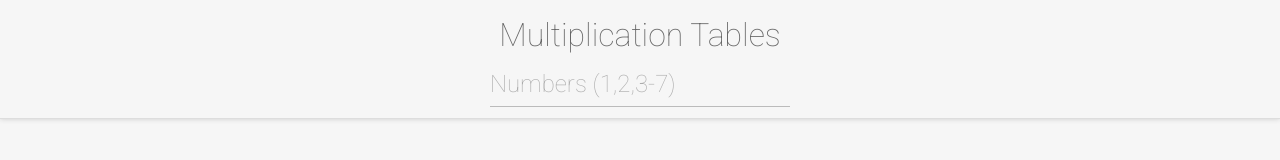
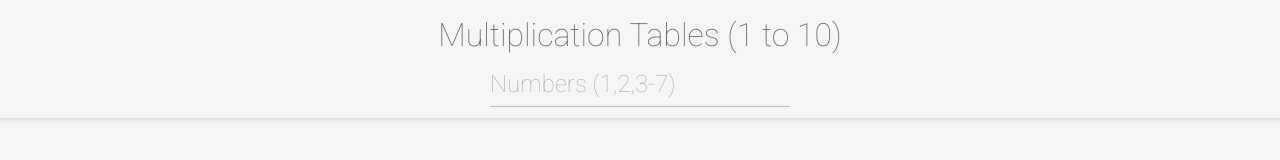
Before and after one commit to journeymanavi/multiplication-tables, a website: page www/index.html in a window 1280 px wide. Drawn offline with Linux system fonts and the light colour scheme.

Commit message:
changed H1

```diff
--- a/www/index.html
+++ b/www/index.html
@@ -18,7 +18,7 @@
     <!-- Add your site or application content here -->
 
     <div id="control-panel">
-        <h1>Multiplication Tables</h1>
+        <h1>Multiplication Tables (1 to 10)</h1>
         <span id="float-label-group">
             <input id="numbers-input" class="" name="numbers" type="text" required maxlength=30/>
             <label id="numbers-label" for="numbers-input">Numbers (1,2,3-7)</label>
```
